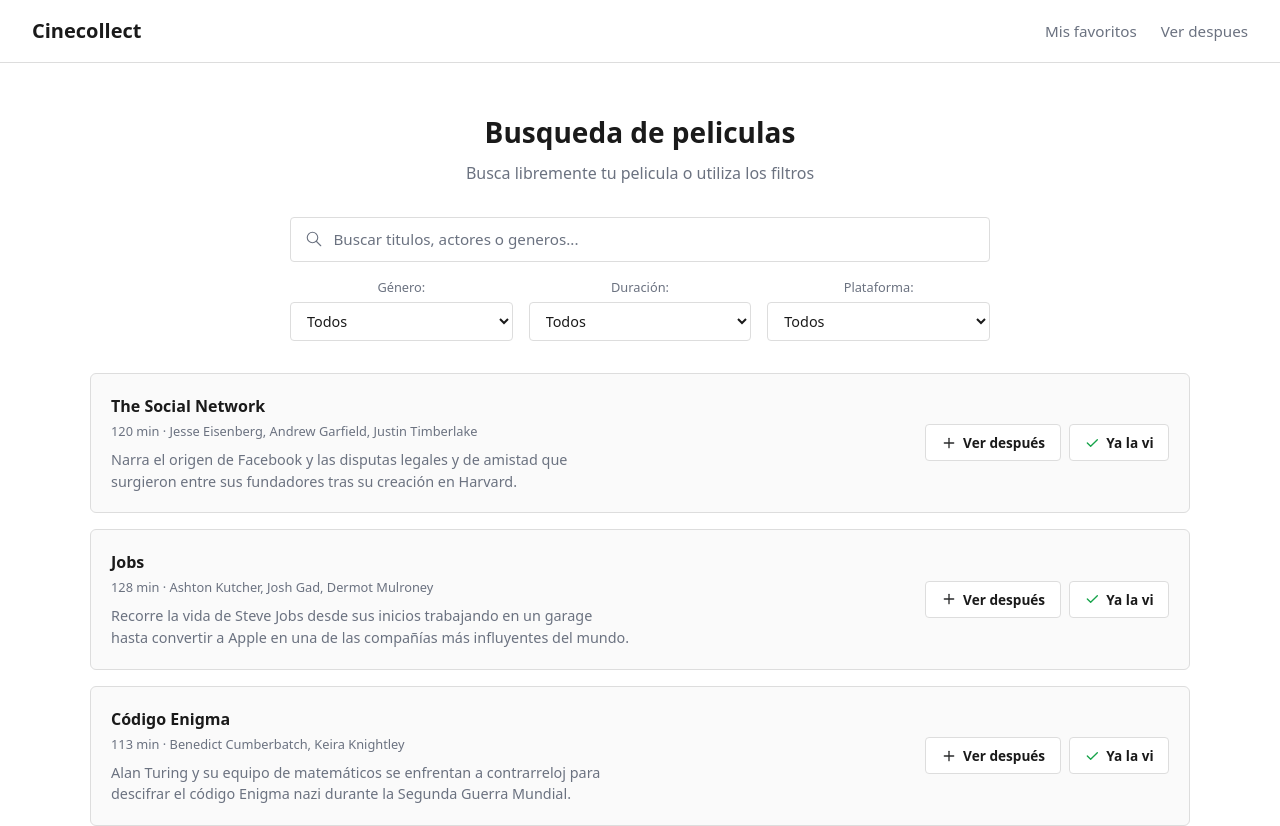
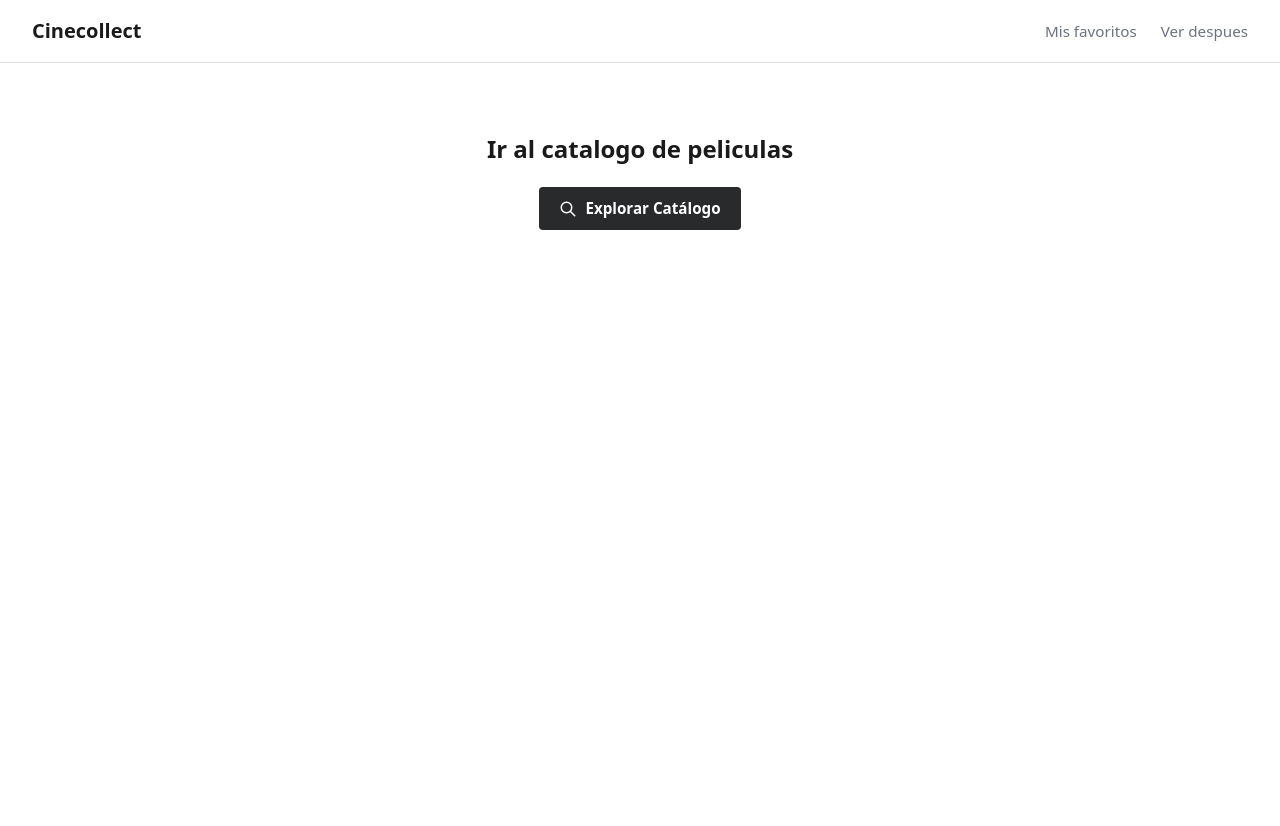
Before and after one commit to floreslog/cinecollect-project, a React (Vite) app in the folder client/: page / in a window 1280 px wide. Shown: the top 826 px of the page. After the commit the page ends 800 px from the top, so only its background shows below. Built offline with nearby package versions, Linux system fonts and the light colour scheme.

Commit message:
feat: establecer rutas con react router

```diff
--- a/client/src/App.tsx
+++ b/client/src/App.tsx
@@ -1,12 +1,17 @@
+import { Routes, Route } from 'react-router';
 import './App.css';
 import Header from './components/header/Header';
+import Inicio from './pages/inicio/Inicio';
 import Catalogo from './pages/catalogo/Catalogo';
 
 export default function App() {
   return (
     <>
       <Header />
-      <Catalogo />
+      <Routes>
+        <Route path="/" element={<Inicio />} />
+        <Route path="/catalogo" element={<Catalogo />} />
+      </Routes>
     </>
   );
 }
```
